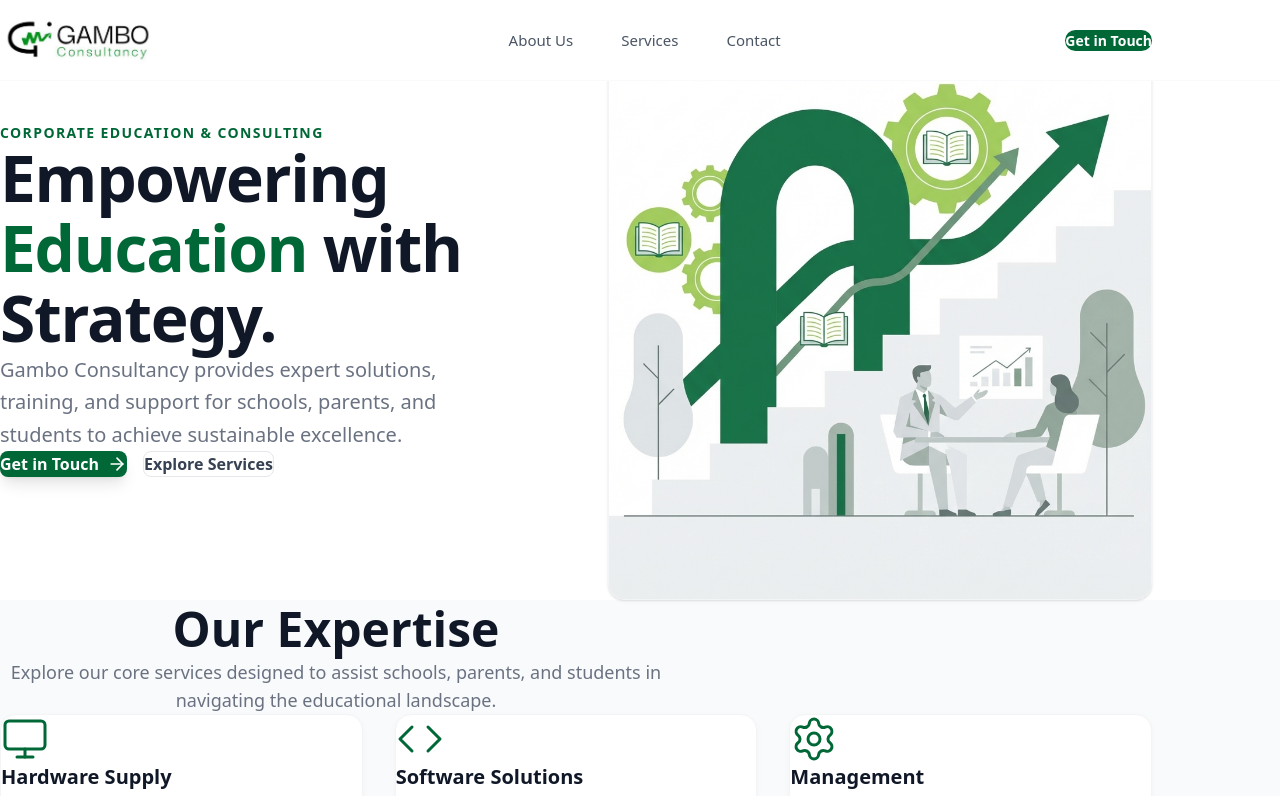
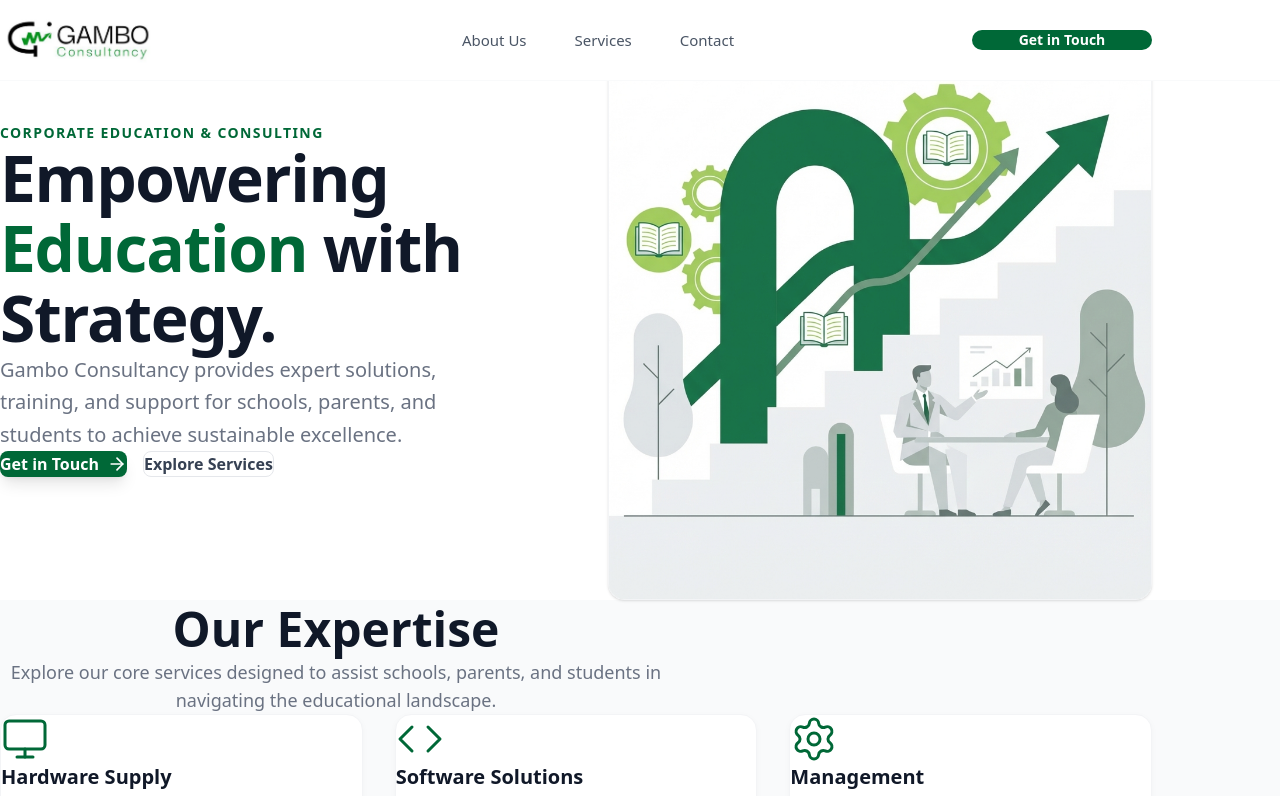
Before and after one commit to samkiell/GamboConsultancy, a Next.js app: page / in a window 1280 px wide. Shown: the top 796 px of the page. Built offline with nearby package versions, Linux system fonts and the light colour scheme.

Commit message:
feat: Add Navbar component and Home page with hero and services sections.

```diff
--- a/src/app/page.tsx
+++ b/src/app/page.tsx
@@ -65,13 +65,13 @@
             <div className="flex flex-col sm:flex-row gap-4 w-full sm:w-auto">
               <Link
                 href="/contact"
-                className="px-8 py-4 bg-[var(--primary)] text-white font-semibold rounded-lg hover:bg-[var(--primary-dark)] transition-all flex items-center justify-center gap-2 shadow-lg hover:shadow-xl hover:-translate-y-1 w-full sm:w-auto"
+                className="px-14 py-5 bg-[var(--primary)] text-white font-semibold rounded-lg hover:bg-[var(--primary-dark)] transition-all flex items-center justify-center gap-2 shadow-lg hover:shadow-xl hover:-translate-y-1 w-full sm:w-auto"
               >
                 Get in Touch <ArrowRight size={20} />
               </Link>
               <Link
                 href="/services"
-                className="px-8 py-4 bg-white border border-gray-200 text-gray-700 font-semibold rounded-lg hover:border-gray-400 hover:bg-gray-50 transition-all flex items-center justify-center w-full sm:w-auto"
+                className="px-14 py-5 bg-white border border-gray-200 text-gray-700 font-semibold rounded-lg hover:border-gray-400 hover:bg-gray-50 transition-all flex items-center justify-center w-full sm:w-auto"
               >
                 Explore Services
               </Link>
@@ -190,7 +190,7 @@
           </p>
           <Link
             href="/contact"
-            className="inline-flex items-center justify-center px-10 py-5 bg-white text-[var(--primary)] text-lg font-bold rounded-full hover:bg-gray-100 transition-all shadow-xl"
+            className="inline-flex items-center justify-center px-12 py-5 bg-white text-[var(--primary)] text-lg font-bold rounded-full hover:bg-gray-100 transition-all shadow-xl"
           >
             Get in Touch
           </Link>
--- a/src/components/Navbar.tsx
+++ b/src/components/Navbar.tsx
@@ -60,7 +60,7 @@
         <div className="flex items-center gap-4">
           <Link
             href="/contact"
-            className="hidden md:flex items-center justify-center px-10 py-3 bg-[var(--primary)] text-white text-[14px] font-bold rounded-full hover:bg-[var(--primary-dark)] hover:shadow-lg transition-all duration-300 transform active:scale-95 whitespace-nowrap"
+            className="hidden md:flex items-center justify-center min-w-[180px] px-8 py-4 bg-[var(--primary)] text-white text-sm font-bold rounded-full hover:bg-[var(--primary-dark)] hover:shadow-lg transition-all duration-300 transform active:scale-95 whitespace-nowrap"
           >
             Get in Touch
           </Link>
```
